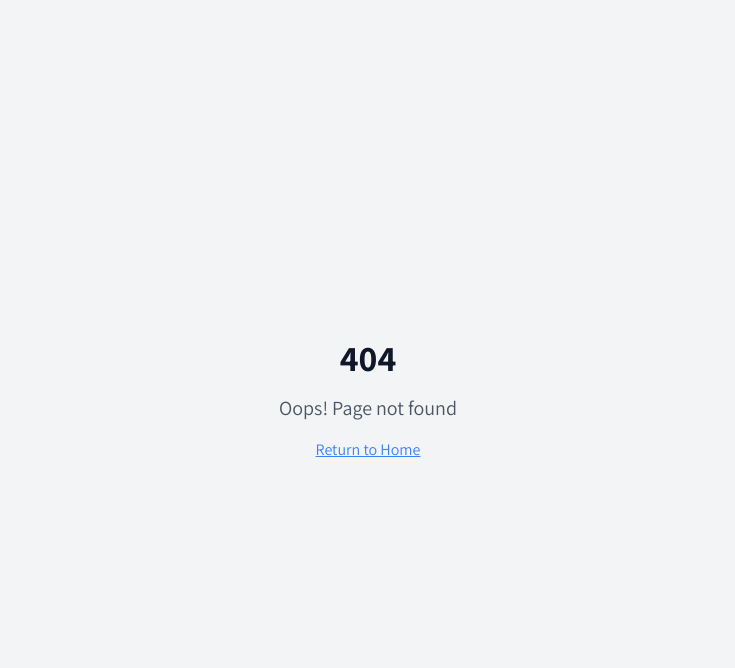
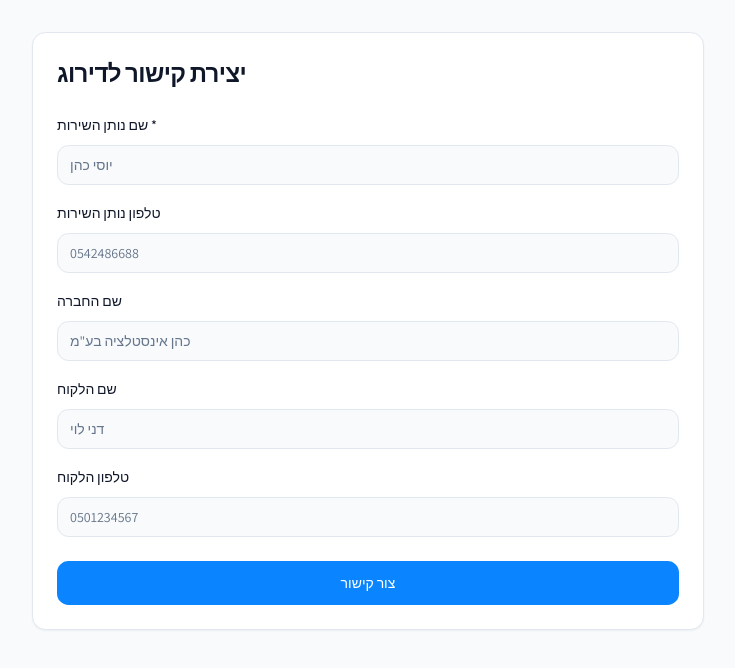
Before and after one commit to ofair-bizshare/fairrate-ninja, a React (Vite) app: page /create-link in a window 1280 px wide. Before the commit this address had no page. Shown: the top 668 px of the page, without its empty margins (272-1007 px from the left). Built offline with nearby package versions, Linux system fonts and the light colour scheme.

Commit message:
Create Link Builder Page
Add a simple UI page to generate and test a full URL with customer and professional fields, enabling easy manual testing of parameters without Base64. Includes form fields, URL preview, copy and open actions.

```diff
--- a/src/components/Routes.tsx
+++ b/src/components/Routes.tsx
@@ -3,6 +3,7 @@ import React from 'react';
 import { Routes, Route } from 'react-router-dom';
 import Index from '@/pages/Index';
 import Terms from '@/pages/Terms';
+import CreateLink from '@/pages/CreateLink';
 import NotFound from '@/pages/NotFound';
 
 const AppRoutes: React.FC = () => {
@@ -10,6 +11,7 @@ const AppRoutes: React.FC = () => {
     <Routes>
       <Route path="/" element={<Index />} />
       <Route path="/terms" element={<Terms />} />
+      <Route path="/create-link" element={<CreateLink />} />
       <Route path="*" element={<NotFound />} />
     </Routes>
   );
--- /dev/null
+++ b/src/pages/CreateLink.tsx
@@ -0,0 +1,133 @@
+import { useState } from 'react';
+import { Button } from '@/components/ui/button';
+import { Input } from '@/components/ui/input';
+import { Label } from '@/components/ui/label';
+import { Card, CardContent, CardHeader, CardTitle } from '@/components/ui/card';
+import { useToast } from '@/hooks/use-toast';
+import { Copy, ExternalLink } from 'lucide-react';
+
+const CreateLink = () => {
+  const [profName, setProfName] = useState('');
+  const [profPhone, setProfPhone] = useState('');
+  const [companyName, setCompanyName] = useState('');
+  const [customerName, setCustomerName] = useState('');
+  const [customerPhone, setCustomerPhone] = useState('');
+  const [generatedUrl, setGeneratedUrl] = useState('');
+  const { toast } = useToast();
+
+  const generateLink = () => {
+    const baseUrl = window.location.origin;
+    const params = new URLSearchParams();
+
+    if (profName) params.set('profName', profName);
+    if (profPhone) params.set('profPhone', profPhone);
+    if (companyName) params.set('companyName', companyName);
+    if (customerName) params.set('customerName', customerName);
+    if (customerPhone) params.set('customerPhone', customerPhone);
+
+    const url = `${baseUrl}/?${params.toString()}`;
+    setGeneratedUrl(url);
+  };
+
+  const copyToClipboard = () => {
+    navigator.clipboard.writeText(generatedUrl);
+    toast({
+      title: "הקישור הועתק!",
+      description: "הקישור הועתק ללוח",
+    });
+  };
+
+  const openLink = () => {
+    window.open(generatedUrl, '_blank');
+  };
+
+  return (
+    <div className="min-h-screen bg-background p-8">
+      <div className="max-w-2xl mx-auto">
+        <Card>
+          <CardHeader>
+            <CardTitle className="text-2xl">יצירת קישור לדירוג</CardTitle>
+          </CardHeader>
+          <CardContent className="space-y-6">
+            <div className="space-y-4">
+              <div className="space-y-2">
+                <Label htmlFor="profName">שם נותן השירות *</Label>
+                <Input
+                  id="profName"
+                  value={profName}
+                  onChange={(e) => setProfName(e.target.value)}
+                  placeholder="יוסי כהן"
+                />
+              </div>
+
+              <div className="space-y-2">
+                <Label htmlFor="profPhone">טלפון נותן השירות</Label>
+                <Input
+                  id="profPhone"
+                  value={profPhone}
+                  onChange={(e) => setProfPhone(e.target.value)}
+                  placeholder="0542486688"
+                />
+              </div>
+
+              <div className="space-y-2">
+                <Label htmlFor="companyName">שם החברה</Label>
+                <Input
+                  id="companyName"
+                  value={companyName}
+                  onChange={(e) => setCompanyName(e.target.value)}
+                  placeholder='כהן אינסטלציה בע"מ'
+                />
+              </div>
+
+              <div className="space-y-2">
+                <Label htmlFor="customerName">שם הלקוח</Label>
+                <Input
+                  id="customerName"
+                  value={customerName}
+                  onChange={(e) => setCustomerName(e.target.value)}
+                  placeholder="דני לוי"
+                />
+              </div>
+
+              <div className="space-y-2">
+                <Label htmlFor="customerPhone">טלפון הלקוח</Label>
+                <Input
+                  id="customerPhone"
+                  value={customerPhone}
+                  onChange={(e) => setCustomerPhone(e.target.value)}
+                  placeholder="0501234567"
+                />
+              </div>
+            </div>
+
+            <Button onClick={generateLink} className="w-full" size="lg">
+              צור קישור
+            </Button>
+
+            {generatedUrl && (
+              <div className="space-y-3 p-4 bg-muted rounded-lg">
+                <Label>הקישור שנוצר:</Label>
+                <div className="bg-background p-3 rounded border break-all text-sm">
+                  {generatedUrl}
+                </div>
+                <div className="flex gap-2">
+                  <Button onClick={copyToClipboard} variant="outline" className="flex-1">
+                    <Copy className="ml-2 h-4 w-4" />
+                    העתק קישור
+                  </Button>
+                  <Button onClick={openLink} variant="outline" className="flex-1">
+                    <ExternalLink className="ml-2 h-4 w-4" />
+                    פתח קישור
+                  </Button>
+                </div>
+              </div>
+            )}
+          </CardContent>
+        </Card>
+      </div>
+    </div>
+  );
+};
+
+export default CreateLink;
```
